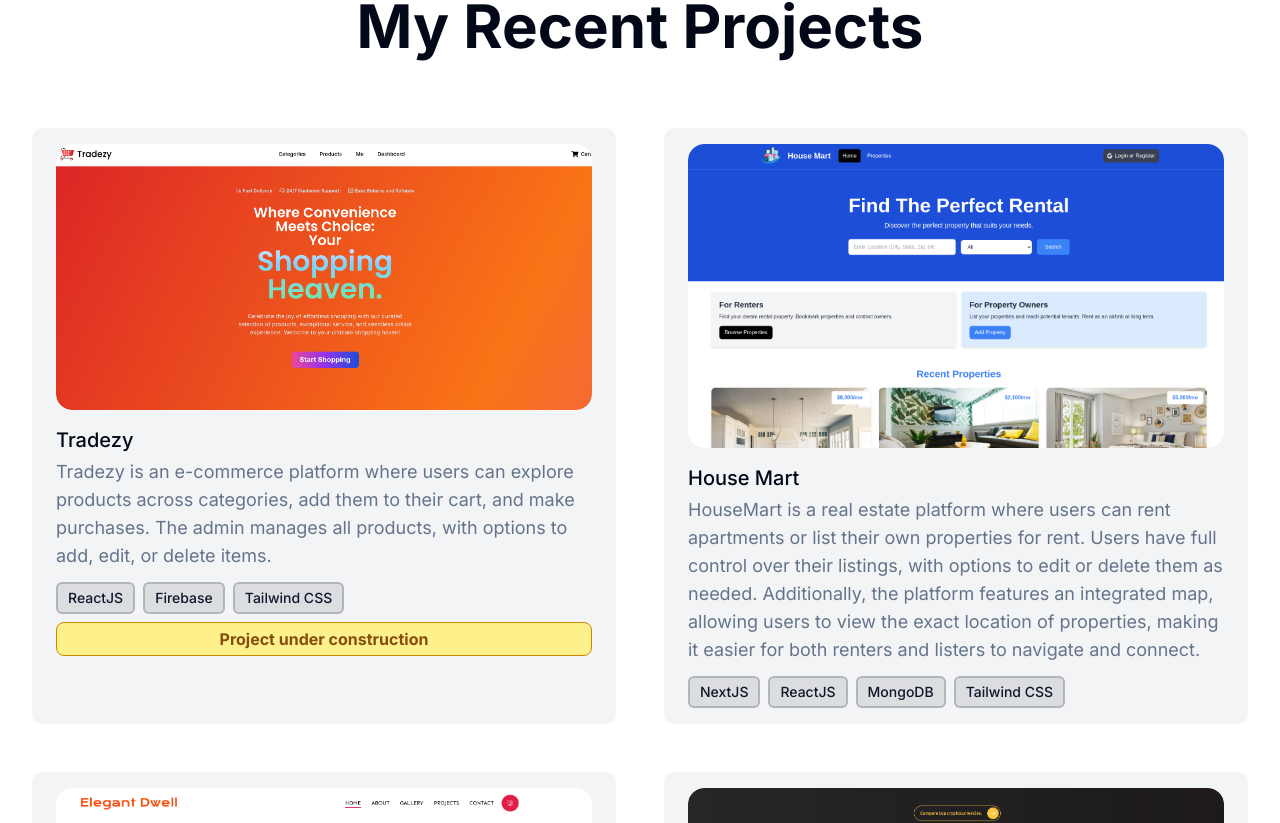
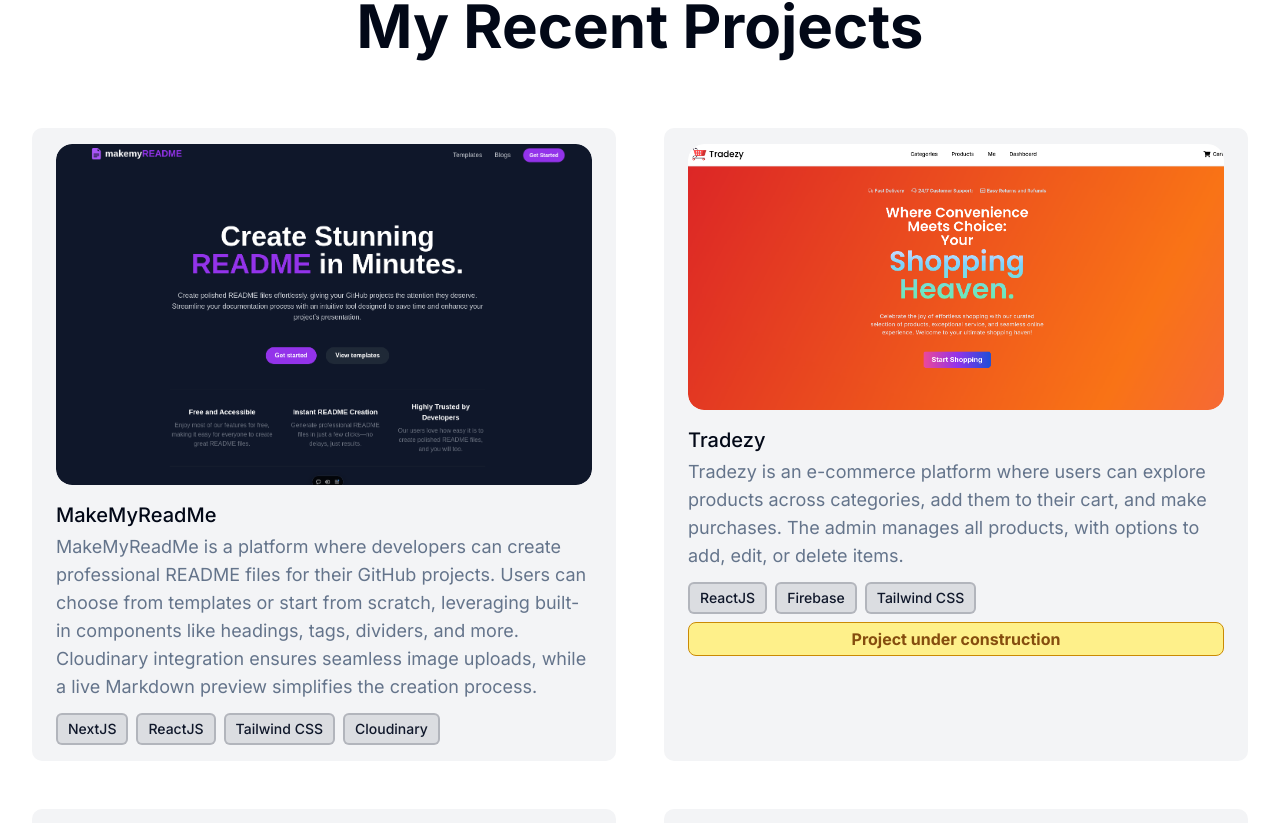
Before and after one commit to ayush844/ayush-sharma, a Next.js app: page / in a window 1280 px wide. Shown: the part 712-1535 px from the top of the page. Built offline with nearby package versions, Linux system fonts and the light colour scheme.

Commit message:
added make myreadme project here
Signed-off-by: ayush844 <ayush.xyz1625@gmail.com>

```diff
--- a/app/components/RecentProjects.jsx
+++ b/app/components/RecentProjects.jsx
@@ -1,48 +1,59 @@
 import Image from "next/image";
-import project1 from '../../public/images/project1.png';
-import project2 from '../../public/images/project2.png';
-import project3 from '../../public/images/project3.png';
-import project4 from '../../public/images/project4.png';
+import project1 from "../../public/images/project1.png";
+import project2 from "../../public/images/project2.png";
+import project3 from "../../public/images/project3.png";
+import project4 from "../../public/images/project4.png";
+import project5 from "../../public/images/project5.png";
 
 const projects = [
   {
     _id: 1,
+    link: "https://github.com/ayush844/makemyreadme",
+    imageUrl: project5,
+    title: "MakeMyReadMe",
+    description:
+      "MakeMyReadMe is a platform where developers can create professional README files for their GitHub projects. Users can choose from templates or start from scratch, leveraging built-in components like headings, tags, dividers, and more. Cloudinary integration ensures seamless image uploads, while a live Markdown preview simplifies the creation process.",
+    tags: ["NextJS", "ReactJS", "Tailwind CSS", "Cloudinary"],
+  },
+  {
+    _id: 2,
     link: "https://github.com/ayush844/Tradezy",
     imageUrl: project1,
     title: "Tradezy",
-        description: "Tradezy is an e-commerce platform where users can explore products across categories, add them to their cart, and make purchases. The admin manages all products, with options to add, edit, or delete items.",
-        tags: ["ReactJS", "Firebase", "Tailwind CSS"]
+    description:
+      "Tradezy is an e-commerce platform where users can explore products across categories, add them to their cart, and make purchases. The admin manages all products, with options to add, edit, or delete items.",
+    tags: ["ReactJS", "Firebase", "Tailwind CSS"],
   },
   {
-        _id: 2,
+    _id: 3,
     link: "https://github.com/ayush844/house_mart",
     imageUrl: project2,
     title: "House Mart",
-        description: "HouseMart is a real estate platform where users can rent apartments or list their own properties for rent. Users have full control over their listings, with options to edit or delete them as needed. Additionally, the platform features an integrated map, allowing users to view the exact location of properties, making it easier for both renters and listers to navigate and connect.",
-        tags: ["NextJS", "ReactJS", "MongoDB", "Tailwind CSS"]
+    description:
+      "HouseMart is a real estate platform where users can rent apartments or list their own properties for rent. Users have full control over their listings, with options to edit or delete them as needed. Additionally, the platform features an integrated map, allowing users to view the exact location of properties, making it easier for both renters and listers to navigate and connect.",
+    tags: ["NextJS", "ReactJS", "MongoDB", "Tailwind CSS"],
   },
   {
-        _id: 3,
+    _id: 4,
     link: "https://github.com/ayush844/HomeDecorFrontend",
     imageUrl: project3,
     title: "Elegant Dwell",
-        description: "Elegant Dwell is a stylish landing page for a home interior design website, emphasizing sleek animations and designs. Built using Framer Motion and Tailwind CSS, it offers a visually engaging experience that highlights modern interior aesthetics.",
-        tags: ["NextJS", "ReactJS", "Framer Motion", "Tailwind CSS"]
+    description:
+      "Elegant Dwell is a stylish landing page for a home interior design website, emphasizing sleek animations and designs. Built using Framer Motion and Tailwind CSS, it offers a visually engaging experience that highlights modern interior aesthetics.",
+    tags: ["NextJS", "ReactJS", "Framer Motion", "Tailwind CSS"],
   },
   {
-      _id: 4,
+    _id: 5,
     link: "https://github.com/ayush844/crypto_flux",
     imageUrl: project4,
     title: "Crypto Flux",
-      description: "Crypto Flux is a cryptocurrency tracking platform that monitors around 100 different cryptocurrencies. Users can compare the price, market cap, or total volume of any two cryptocurrencies over a one-year period using detailed graphical data for insightful analysis.",
-      tags: ["ReactJS", "Framer Motion", "Tailwind CSS", "Coingecko API"]
-    }
-]
-
-
+    description:
+      "Crypto Flux is a cryptocurrency tracking platform that monitors around 100 different cryptocurrencies. Users can compare the price, market cap, or total volume of any two cryptocurrencies over a one-year period using detailed graphical data for insightful analysis.",
+    tags: ["ReactJS", "Framer Motion", "Tailwind CSS", "Coingecko API"],
+  },
+];
 
 export async function RecentProjects() {
-
   return (
     <div className=" flex flex-col items-center mt-24">
       <h1 className="text-4xl lg:text-6xl font-bold">My Recent Projects</h1>
@@ -82,18 +93,23 @@
                   </span>
                 ))}
               </div>
-            {item._id == 1 && (
+              {item._id == 2 && (
                 <div className=" px-2 py-1 border border-yellow-600 bg-yellow-200 mt-2 flex justify-center rounded-lg">
-                <p className=" font-bold text-yellow-800">Project under construction</p>
+                  <p className=" font-bold text-yellow-800">
+                    Project under construction
+                  </p>
                 </div>
               )}
 
-            {item._id == 4 && (
+              {item._id == 5 && (
                 <div className=" px-2 py-1 border border-yellow-600 bg-yellow-200 mt-2 flex justify-center rounded-lg">
-                <p className=" font-bold text-yellow-800">the project is using free version of the coingecko API, so may take some time to respond, if the request limit is reached</p>
+                  <p className=" font-bold text-yellow-800">
+                    the project is using free version of the coingecko API, so
+                    may take some time to respond, if the request limit is
+                    reached
+                  </p>
                 </div>
               )}
-
             </div>
           </a>
         ))}
```
Also changed, not shown: public/images/project5.png (added). Lines whose indentation alone changed are shown as unchanged.
